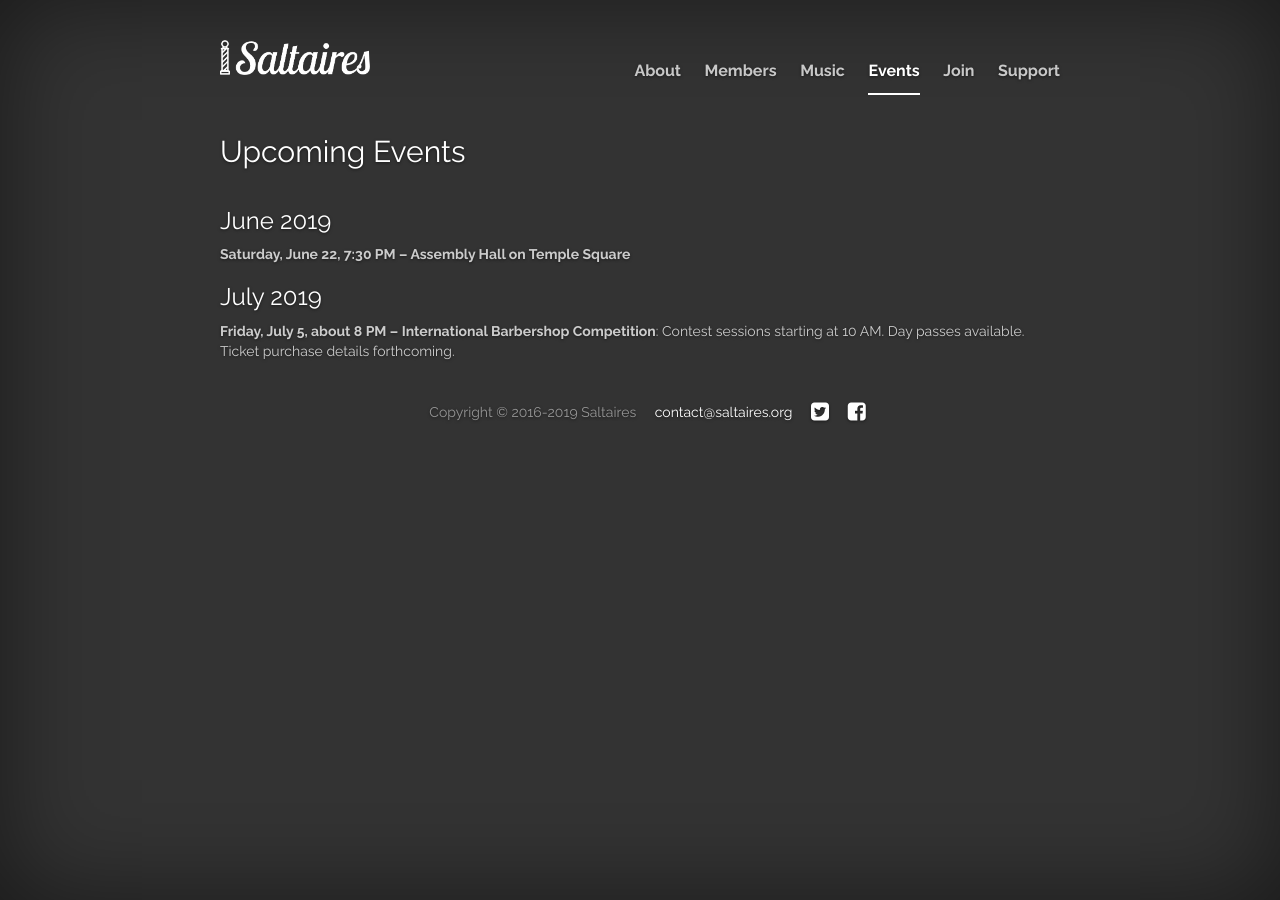
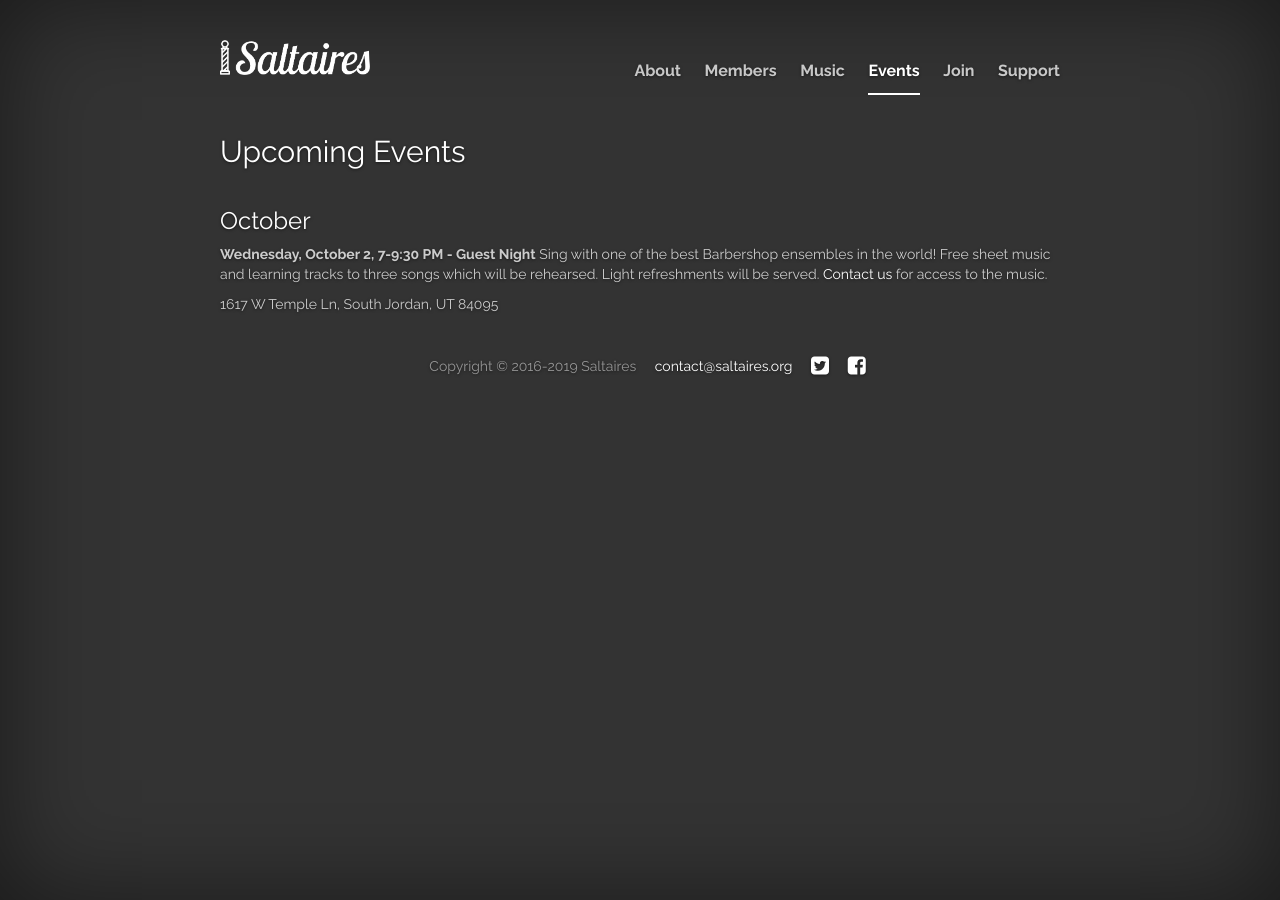
Before and after one commit to cayblood/saltaires, a Jekyll site: the page built from jekyll-site/events.md, in a window 1280 px wide. Built offline with Jekyll 4.4.1, drawn with Linux system fonts in a browser that asks for light colours; nearby versions of some CDN libraries; library files that are not in the unit come from our copies.

Commit message:
Update events

```diff
--- a/jekyll-site/events.md
+++ b/jekyll-site/events.md
@@ -6,11 +6,12 @@ permalink: /events/
 
 <h2 class="top">Upcoming Events</h2>
 
-### June 2019
+### October
 
-**Saturday, June 22, 7:30 PM – Assembly Hall on Temple Square**
+**Wednesday, October 2, 7-9:30 PM - Guest Night**
+Sing with one of the best Barbershop ensembles in the world! Free
+sheet music and learning tracks to three songs which will be rehearsed.
+Light refreshments will be served. [Contact us](mailto:contact@saltaires.org)
+for access to the music.
 
-### July 2019
-
-**Friday, July 5, about 8 PM – International Barbershop Competition**:
-Contest sessions starting at 10 AM. Day passes available. Ticket purchase details forthcoming.
+1617 W Temple Ln, South Jordan, UT 84095
```
